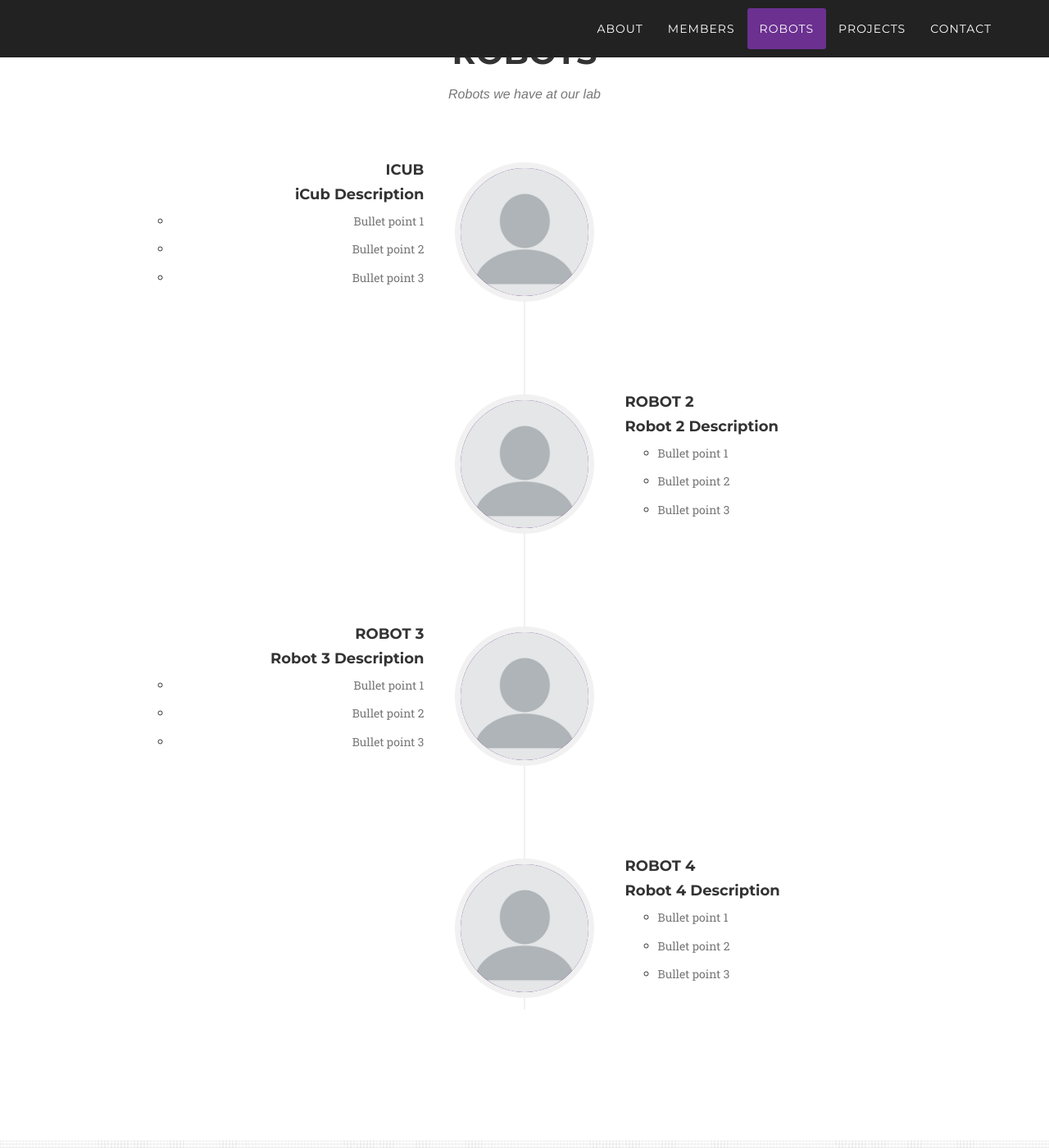
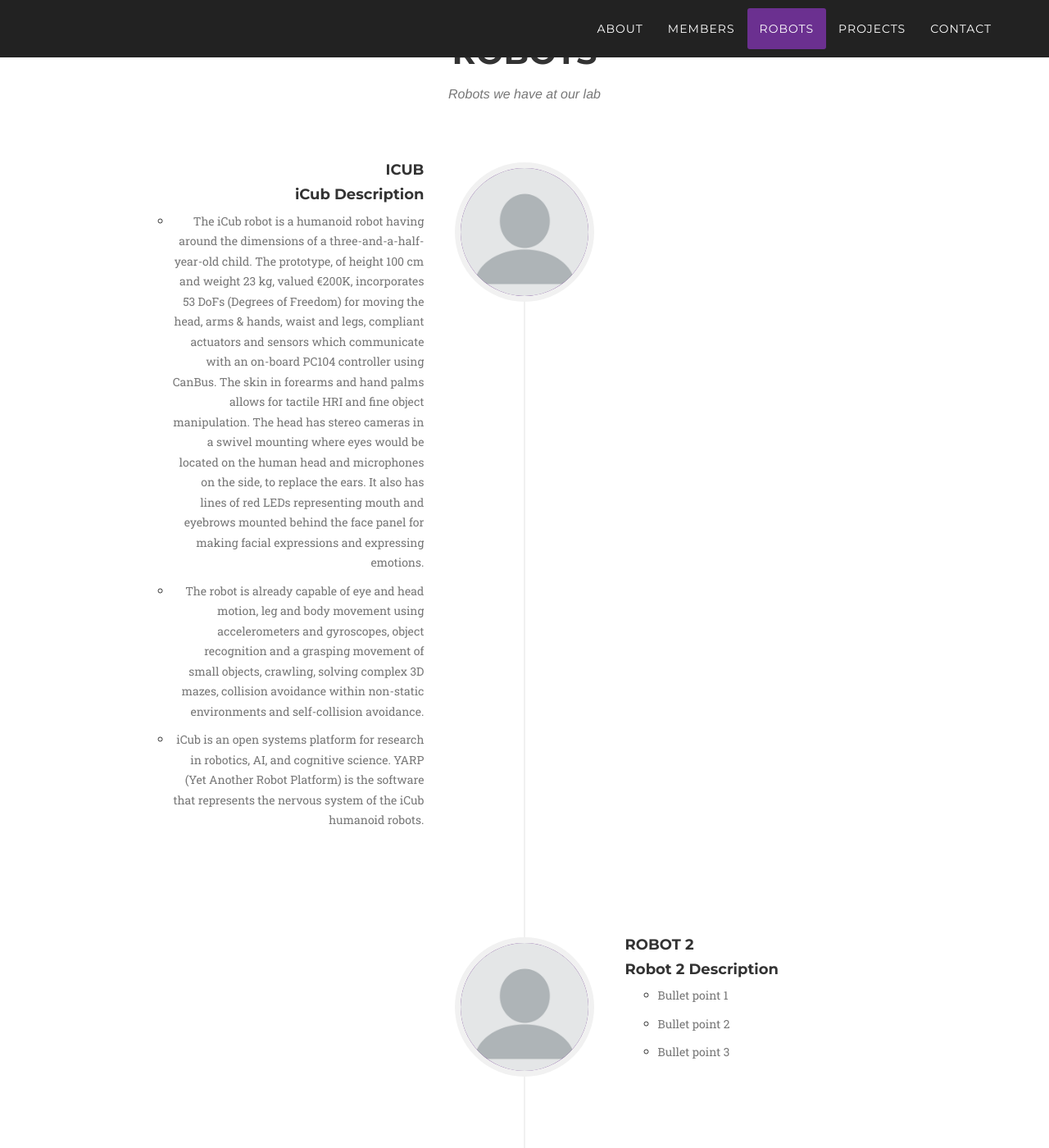
Before and after one commit to corolab/corolab.github.io, a Jekyll site: the page built from README.md, in a window 1280 px wide and 1400 px high, scrolled down 4935 px. Shown: the whole window at 82% size. Built offline with Jekyll 4.4.1, drawn with Linux system fonts in a browser that asks for light colours; some web fonts are replaced; our own code applies the rules of GitHub Pages for plain Markdown files.

Commit message:
Update robots.html

```diff
--- a/_includes/robots.html
+++ b/_includes/robots.html
@@ -25,17 +25,17 @@
                                     <ul>
                                         <li>
                                             <p class="text-muted">
-                                            Bullet point 1
+                                           The iCub robot is a humanoid robot having around the dimensions of a three-and-a-half-year-old child. The prototype, of height 100 cm and weight 23 kg, valued €200K, incorporates 53 DoFs (Degrees of Freedom) for moving the head, arms & hands, waist and legs, compliant actuators and sensors which communicate with an on-board PC104 controller using CanBus. The skin in forearms and hand palms allows for tactile HRI and fine object manipulation. The head has stereo cameras in a swivel mounting where eyes would be located on the human head and microphones on the side, to replace the ears. It also has lines of red LEDs representing mouth and eyebrows mounted behind the face panel for making facial expressions and expressing emotions.
                                             </p>
                                         </li>
                                         <li>
                                             <p class="text-muted">
-                                            Bullet point 2
+                                          The robot is already capable of eye and head motion, leg and body movement using accelerometers and gyroscopes, object recognition and a grasping movement of small objects, crawling, solving complex 3D mazes, collision avoidance within non-static environments and self-collision avoidance.
                                             </p>
                                         </li>
                                         <li>
                                             <p class="text-muted">
-                                            Bullet point 3
+                                            iCub is an open systems platform for research in robotics, AI, and cognitive science. YARP (Yet Another Robot Platform) is the software that represents the nervous system of the iCub humanoid robots.
                                             </p>
                                         </li>
                                     </ul>
```
